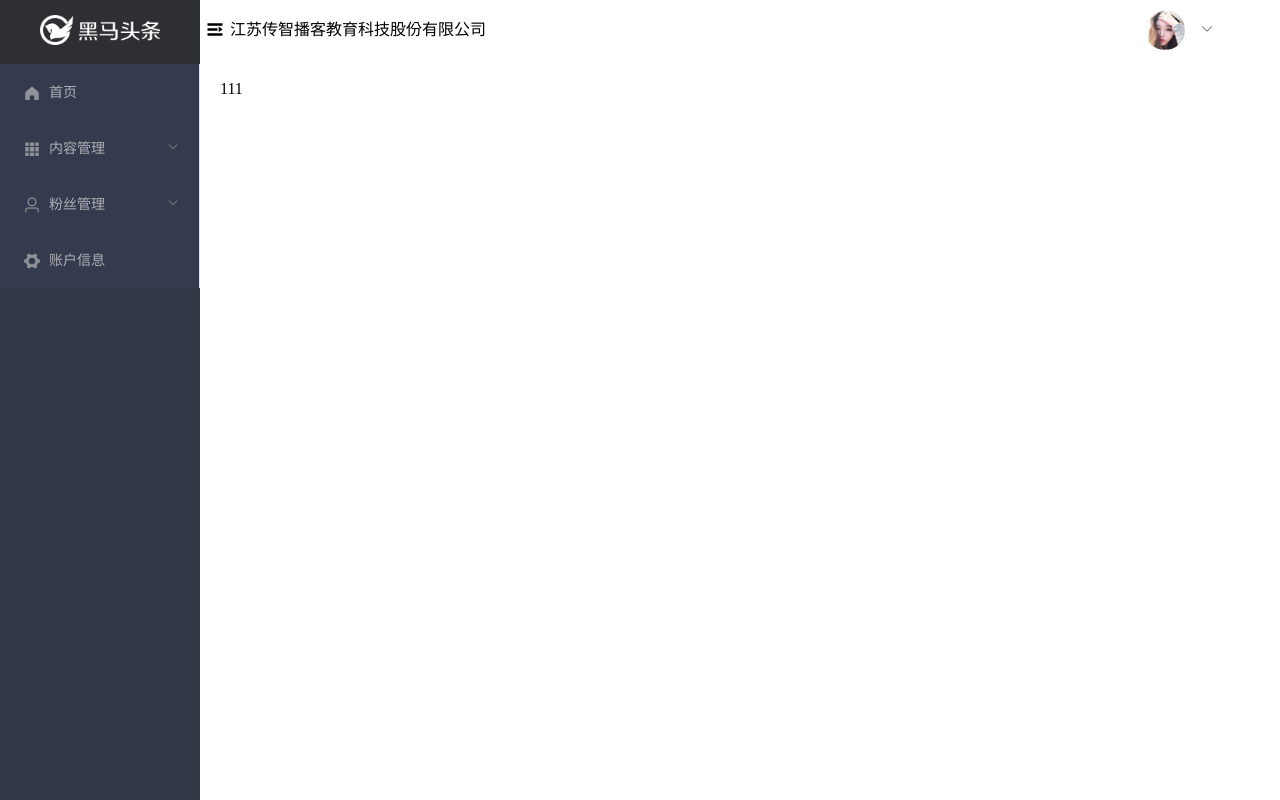
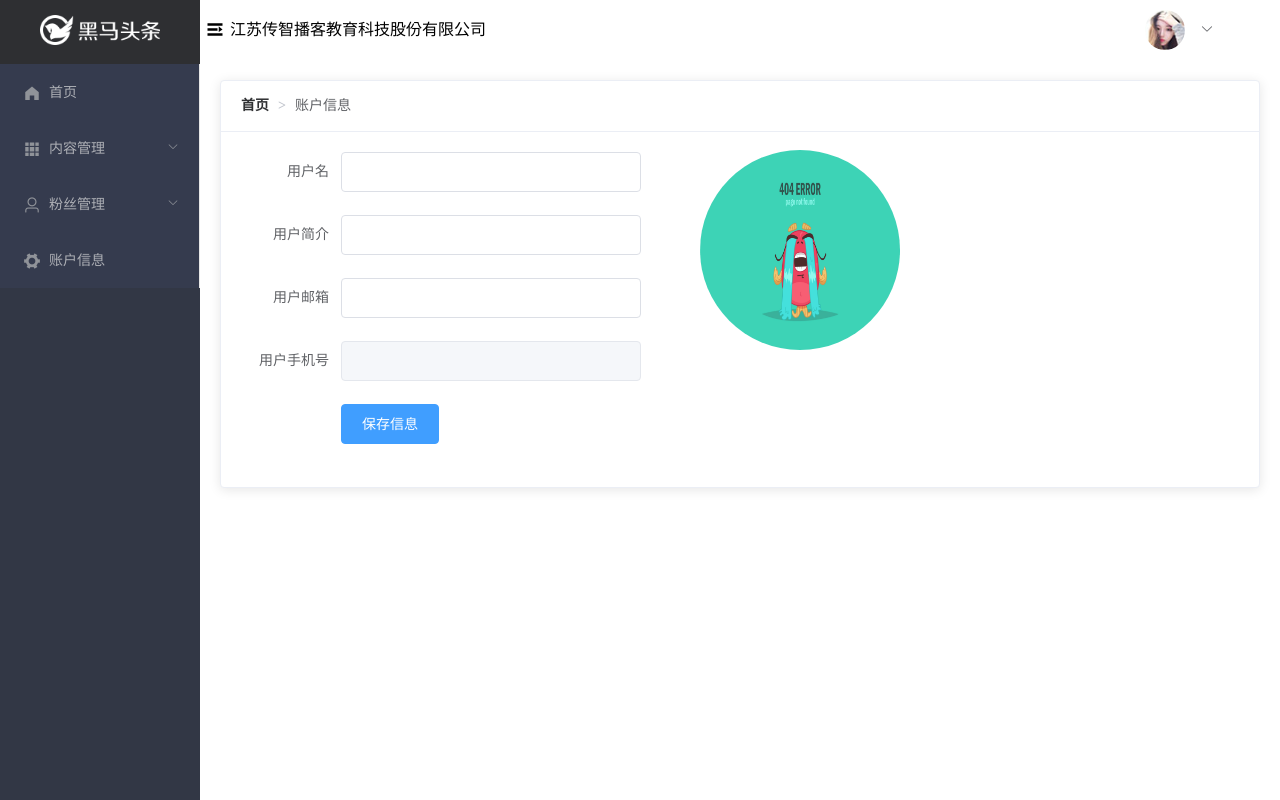
Before and after one commit to liulong55/81toutiao, a Vue app: page /home/account in a window 1280 px wide. Built offline with nearby package versions, Linux system fonts and the light colour scheme; no server answers; sample sign-in values are in the browser's storage.

Commit message:
账户信息-页面结构

```diff
--- a/src/views/account/index.vue
+++ b/src/views/account/index.vue
@@ -1,7 +1,32 @@
 <template>
-  <div>
-      111
-  </div>
+  <el-card>
+      <bread-crumb slot="header">
+         <template slot="title">账户信息</template>
+      </bread-crumb>
+      <el-form label-width="100px">
+          <!-- 用户名 -->
+          <el-form-item label="用户名">
+              <el-input style="width:300px"></el-input>
+          </el-form-item>
+          <!-- 用户简介 -->
+          <el-form-item label="用户简介">
+              <el-input style="width:300px"></el-input>
+          </el-form-item>
+          <!-- 邮箱 -->
+         <el-form-item label="用户邮箱">
+              <el-input style="width:300px"></el-input>
+          </el-form-item>
+          <!-- 手机号 -->
+          <el-form-item label="用户手机号">
+              <el-input style="width:300px" disabled></el-input>
+          </el-form-item>
+          <!-- 保存按钮 -->
+          <el-form-item>
+             <el-button type='primary'>保存信息</el-button>
+         </el-form-item>
+      </el-form>
+       <img class='head-img' src="../../assets/img/404.png" alt="">
+  </el-card>
 </template>
 
 <script>
@@ -11,5 +36,12 @@ export default {
 </script>
 
 <style>
-
+    .head-img {
+     position: absolute;
+     left: 700px;
+     top:150px;
+     height: 200px;
+     width: 200px;
+     border-radius: 50%;
+ }
 </style>
```
